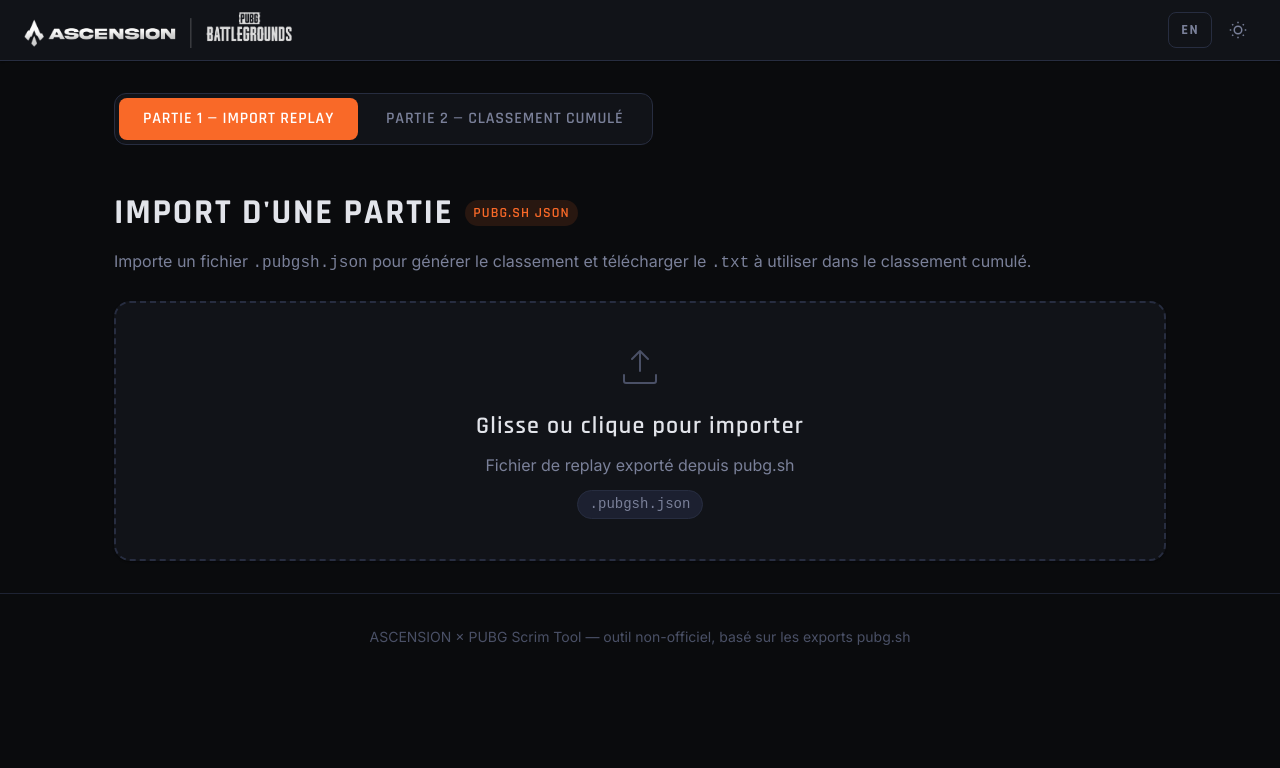
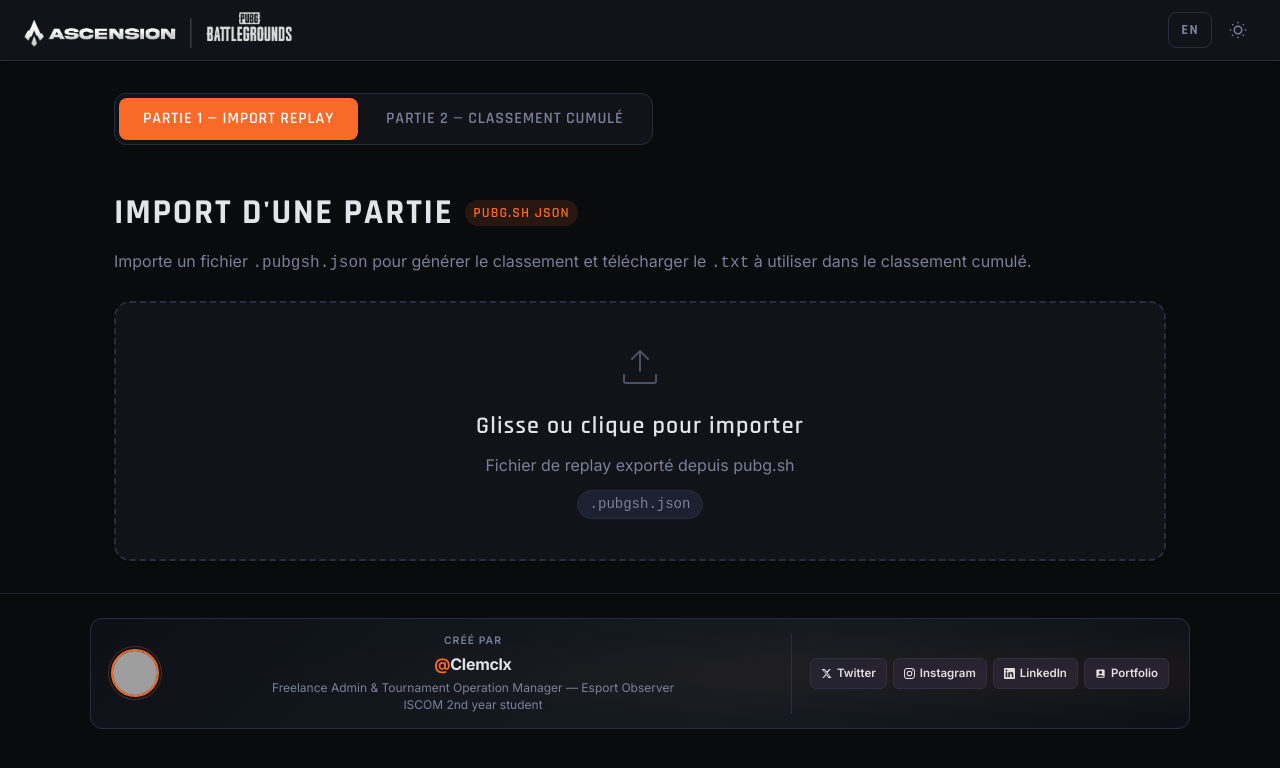
Before and after one commit to Clementsly/pubg-tournament, a plain HTML site: page index.html in a window 1280 px wide. Drawn offline with Linux system fonts and the light colour scheme; grey boxes are pictures that could not be loaded.

Commit message:
Update index.html

```diff
--- a/index.html
+++ b/index.html
@@ -167,6 +167,24 @@
   .tabs{width:100%}
   .tab-btn{flex:1;text-align:center;padding:var(--space-2) var(--space-3)}
 }
+
+  /* ═══════ CREDITS ═══════ */
+  .credits{width:100%;position:relative;overflow:hidden;border-radius:.75rem;background:linear-gradient(135deg,#0d1117 0%,#161b22 60%,#0d1117 100%);border:1px solid var(--color-border);padding:14px 20px;display:flex;align-items:center;gap:14px;flex-wrap:nowrap;}
+  .credits::before{content:'';position:absolute;inset:0;background:radial-gradient(ellipse at 85% 50%,rgba(249,105,40,0.06) 0%,transparent 60%);pointer-events:none;}
+  .credits-avatar{flex-shrink:0;position:relative;}
+  .credits-avatar img{width:48px;height:48px;border-radius:50%;object-fit:cover;border:2px solid var(--color-orange);display:block;}
+  .credits-avatar .avatar-ring{position:absolute;inset:-3px;border-radius:50%;border:1px solid rgba(249,105,40,0.3);}
+  .credits-info{flex:1;min-width:0;}
+  .credits-info .made-by{font-size:0.65rem;font-weight:600;text-transform:uppercase;letter-spacing:0.1em;color:var(--color-text-muted);margin-bottom:2px;}
+  .credits-info .handle{font-size:1rem;font-weight:800;color:var(--color-text);letter-spacing:-0.3px;white-space:nowrap;}
+  .credits-info .handle span{color:var(--color-orange);}
+  .credits-info .credits-desc{font-size:0.75rem;color:var(--color-text-muted);margin-top:3px;line-height:1.4;}
+  .credits-divider{width:1px;min-height:60px;align-self:stretch;background:var(--color-border);flex-shrink:0;margin:0 4px;}
+  .credits-buttons{display:flex;flex-direction:row;gap:6px;flex-shrink:0;align-items:center;flex-wrap:wrap;justify-content:flex-end;}
+  .credits-link{padding:5px 10px;background:var(--color-surface-offset);color:var(--color-text);font-weight:600;font-size:0.72rem;border-radius:6px;text-decoration:none;display:flex;align-items:center;gap:5px;transition:all var(--transition);border:1px solid var(--color-border);white-space:nowrap;flex-shrink:0;}
+  .credits-link:hover{background:var(--color-orange);color:#fff;border-color:var(--color-orange);transform:translateY(-1px);}
+  .credits-link svg{width:11px;height:11px;fill:currentColor;flex-shrink:0;}
+  .app-footer{padding:var(--space-6) var(--space-6) var(--space-8);}
 </style>
 </head>
 <body>
@@ -249,7 +267,7 @@
   <!-- TAB 2 -->
   <div class="tab-panel" id="tab-partie2" role="tabpanel">
     <div class="section-header">
-      <h1 class="section-title" data-i18n="t2_title">Classement Cumulé <span class="badge" data-i18n="t2_badge">Jusqu'à 5 parties</span></h1>
+      <h1 class="section-title" data-i18n="t2_title">Classement Cumulé <span class="badge" data-i18n="t2_badge">Jusqu'à 15 parties</span></h1>
       <p class="section-desc" data-i18n="t2_desc">Importe les fichiers <code>.txt</code> générés à l'étape 1 pour calculer le classement général du tournoi.</p>
     </div>
     <div class="games-grid" id="gamesGrid"></div>
@@ -301,7 +319,38 @@
 </main>
 
 <footer class="app-footer">
-  <span data-i18n="footer">ASCENSION × PUBG Scrim Tool — outil non-officiel, basé sur les exports pubg.sh</span>
+  <div style="max-width:1100px;margin:0 auto;">
+  <div class="credits">
+    <div class="credits-avatar">
+      <img src="https://raw.githubusercontent.com/clemclx/clemclx/main/x_clem_pdp.jpg" alt="Clemclx" onerror="this.src='https://unavatar.io/twitter/clemclx'">
+      <div class="avatar-ring"></div>
+    </div>
+    <div class="credits-info">
+      <div class="made-by">Créé par</div>
+      <div class="handle"><span>@</span>Clemclx</div>
+      <div class="credits-desc"><span style="white-space:nowrap;">Freelance Admin &amp; Tournament Operation Manager &mdash; Esport Observer</span><br>ISCOM 2nd year student</div>
+    </div>
+    <div class="credits-divider"></div>
+    <div class="credits-buttons">
+      <a class="credits-link" href="https://x.com/clemclx" target="_blank" rel="noopener">
+        <svg viewBox="0 0 24 24"><path d="M18.244 2.25h3.308l-7.227 8.26 8.502 11.24H16.17l-4.714-6.231-5.401 6.231H2.748l7.73-8.835L1.254 2.25H8.08l4.253 5.622 5.911-5.622zm-1.161 17.52h1.833L7.084 4.126H5.117z"/></svg>
+        Twitter
+      </a>
+      <a class="credits-link" href="https://instagram.com/clemclcl" target="_blank" rel="noopener">
+        <svg viewBox="0 0 24 24"><path d="M12 2.163c3.204 0 3.584.012 4.85.07 3.252.148 4.771 1.691 4.919 4.919.058 1.265.069 1.645.069 4.849 0 3.205-.012 3.584-.069 4.849-.149 3.225-1.664 4.771-4.919 4.919-1.266.058-1.644.07-4.85.07-3.204 0-3.584-.012-4.849-.07-3.26-.149-4.771-1.699-4.919-4.92-.058-1.265-.07-1.644-.07-4.849 0-3.204.013-3.583.07-4.849.149-3.227 1.664-4.771 4.919-4.919 1.266-.057 1.645-.069 4.849-.069zM12 0C8.741 0 8.333.014 7.053.072 2.695.272.273 2.69.073 7.052.014 8.333 0 8.741 0 12c0 3.259.014 3.668.072 4.948.2 4.358 2.618 6.78 6.98 6.98C8.333 23.986 8.741 24 12 24c3.259 0 3.668-.014 4.948-.072 4.354-.2 6.782-2.618 6.979-6.98.059-1.28.073-1.689.073-4.948 0-3.259-.014-3.667-.072-4.947-.196-4.354-2.617-6.78-6.979-6.98C15.668.014 15.259 0 12 0zm0 5.838a6.162 6.162 0 100 12.324 6.162 6.162 0 000-12.324zM12 16a4 4 0 110-8 4 4 0 010 8zm6.406-11.845a1.44 1.44 0 100 2.881 1.44 1.44 0 000-2.881z"/></svg>
+        Instagram
+      </a>
+      <a class="credits-link" href="https://www.linkedin.com/in/clementcloux/" target="_blank" rel="noopener">
+        <svg viewBox="0 0 24 24"><path d="M20.447 20.452h-3.554v-5.569c0-1.328-.027-3.037-1.852-3.037-1.853 0-2.136 1.445-2.136 2.939v5.667H9.351V9h3.414v1.561h.046c.477-.9 1.637-1.85 3.37-1.85 3.601 0 4.267 2.37 4.267 5.455v6.286zM5.337 7.433a2.062 2.062 0 01-2.063-2.065 2.064 2.064 0 112.063 2.065zm1.782 13.019H3.555V9h3.564v11.452zM22.225 0H1.771C.792 0 0 .774 0 1.729v20.542C0 23.227.792 24 1.771 24h20.451C23.2 24 24 23.227 24 22.271V1.729C24 .774 23.2 0 22.222 0h.003z"/></svg>
+        LinkedIn
+      </a>
+      <a class="credits-link" href="https://docs.google.com/spreadsheets/d/1uLNlDohnYKme1keSgUfQEOuBEYieWYndy5NCDCk5nz8/edit?usp=sharing" target="_blank" rel="noopener">
+        <svg viewBox="0 0 24 24"><path d="M19 3H5c-1.1 0-2 .9-2 2v14c0 1.1.9 2 2 2h14c1.1 0 2-.9 2-2V5c0-1.1-.9-2-2-2zm-7 3c1.93 0 3.5 1.57 3.5 3.5S13.93 13 12 13s-3.5-1.57-3.5-3.5S10.07 6 12 6zm7 13H5v-.23c0-.62.28-1.2.76-1.58C7.47 15.82 9.64 15 12 15s4.53.82 6.24 2.19c.48.38.76.97.76 1.58V19z"/></svg>
+        Portfolio
+      </a>
+    </div>
+  </div>
+  </div>
 </footer>
 
 <!-- PNG MODAL -->
@@ -336,7 +385,7 @@
     upload_p:'Fichier de replay exporté depuis pubg.sh',
     dl_txt:'Télécharger .txt',
     col_players:'Joueurs',col_teamkills:'Kills équipe',
-    t2_title:'Classement Cumulé',t2_badge:'Jusqu\'à 5 parties',
+    t2_title:'Classement Cumulé',t2_badge:'Jusqu\'à 15 parties',
     t2_desc:'Importe les fichiers <code>.txt</code> générés à l\'étape 1 pour calculer le classement général du tournoi.',
     btn_compute:'Calculer le classement',t2_result_title:'Classement Général',
     btn_export_png:'Exporter PNG',btn_export_html:'Exporter HTML',btn_export_csv:'Exporter CSV',
@@ -365,7 +414,7 @@
     upload_p:'Replay file exported from pubg.sh',
     dl_txt:'Download .txt',
     col_players:'Players',col_teamkills:'Team Kills',
-    t2_title:'Cumulative Standings',t2_badge:'Up to 5 games',
+    t2_title:'Cumulative Standings',t2_badge:'Up to 15 games',
     t2_desc:'Import the <code>.txt</code> files generated in step 1 to compute the overall tournament standings.',
     btn_compute:'Compute standings',t2_result_title:'Overall Standings',
     btn_export_png:'Export PNG',btn_export_html:'Export HTML',btn_export_csv:'Export CSV',
@@ -491,10 +540,10 @@
 }
 
 // ── SLOTS ──
-const gameSlots=[null,null,null,null,null];
+const gameSlots=new Array(15).fill(null);
 function buildGameSlots(){
   const grid=document.getElementById('gamesGrid');grid.innerHTML='';
-  for(let i=0;i<5;i++){
+  for(let i=0;i<15;i++){
     const slot=document.createElement('div');
     slot.className='game-slot'+(gameSlots[i]?' loaded':'');
     slot.id='slot_'+i;
```
